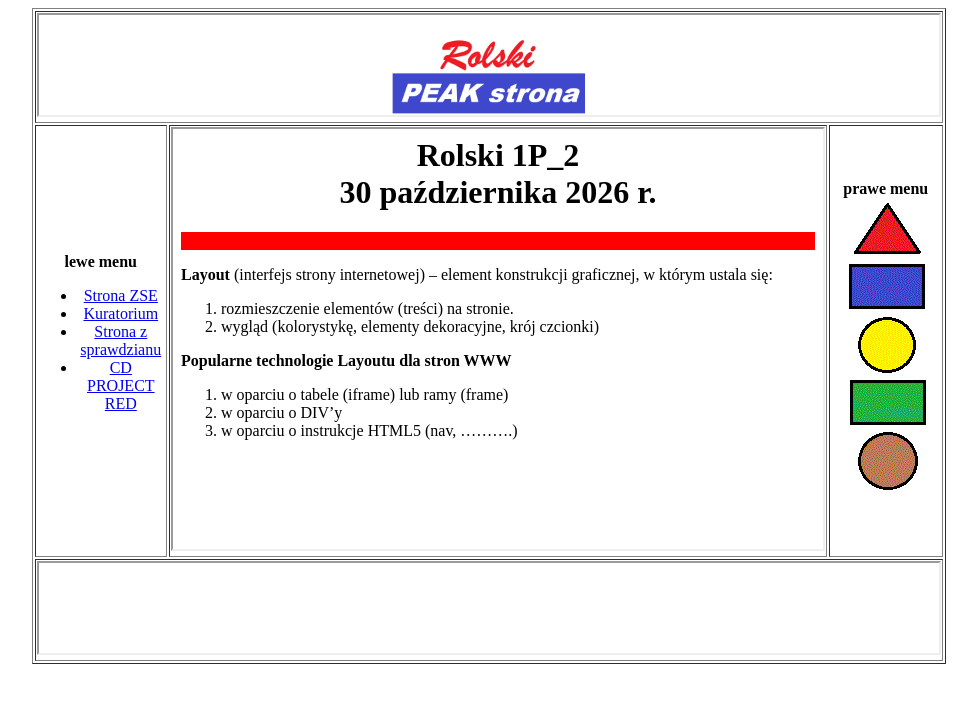
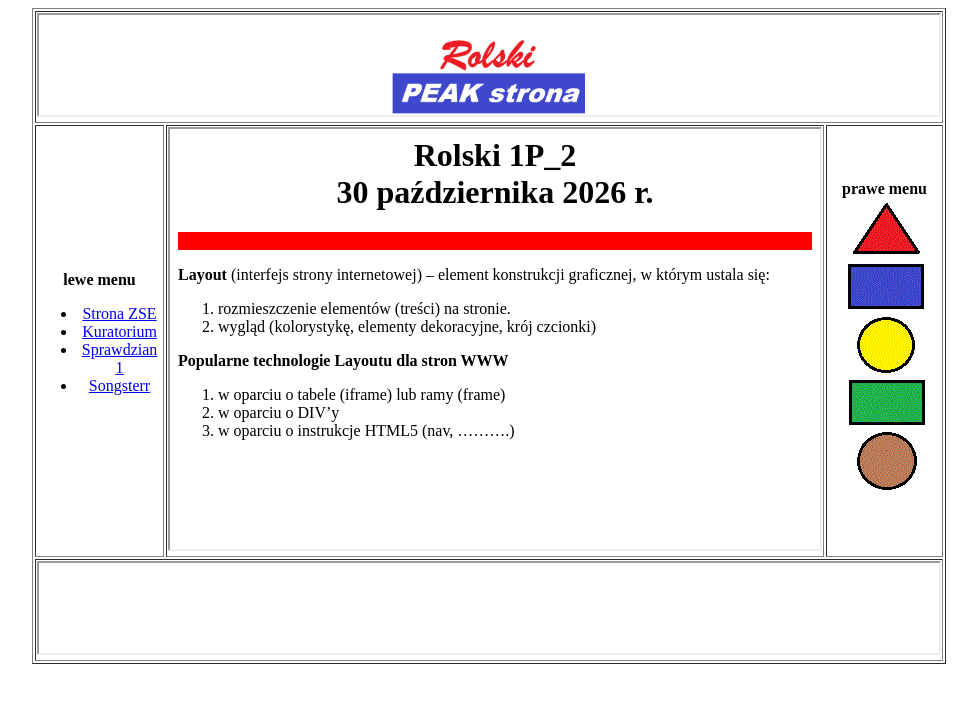
Before and after one commit to NiksonZSExP/Nastepna-strona, a plain HTML site: page index.html in a window 1280 px wide. Shown: the whole page, without its empty margins (151-1128 px from the left). Drawn offline with Linux system fonts and the light colour scheme.

Commit message:
zmiana linku CD PROJECT RED na link Songsterr

```diff
--- a/index.html
+++ b/index.html
@@ -33,14 +33,16 @@
   				</li>
 
 				<li>
-				<a href="https://niksonzsexp.github.io/Sprawdzian1/" target="obszar_glowny">Strona z sprawdzianu</a>
+				<a href="https://niksonzsexp.github.io/Sprawdzian1/" target="obszar_glowny">Sprawdzian 1</a>
 				</li>
 
 				<li>
-         		<a href="https://www.cdprojektred.com/en" target="obszar_glowny">CD PROJECT RED</a>
+         		<a href="https://www.songsterr.com/" target="obszar_glowny">Songsterr</a>
   				</li>
 			</ul>
+
               </td>
+
               <td align=center>
 		<iframe width=650 height=420 name="obszar_glowny" src="glowny_rolski.html" border="0"></iframe>
               </td>
```
